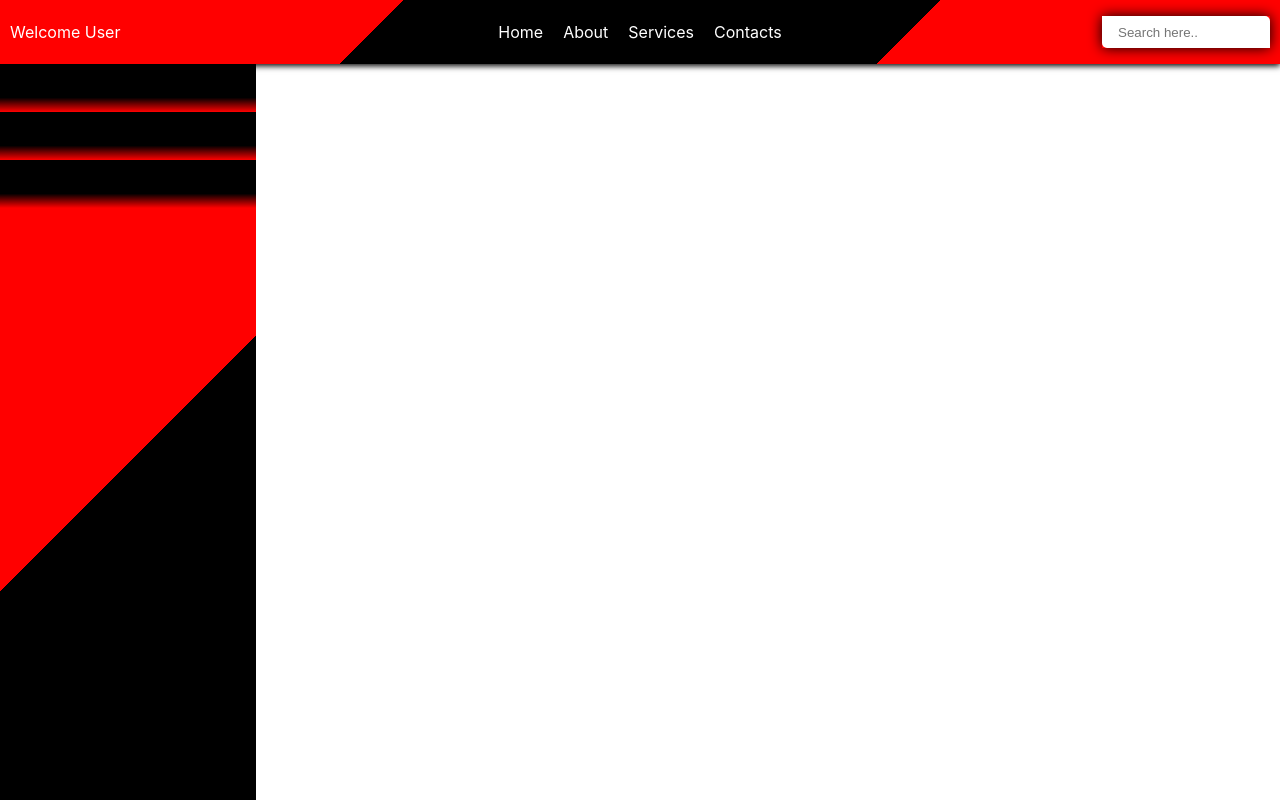
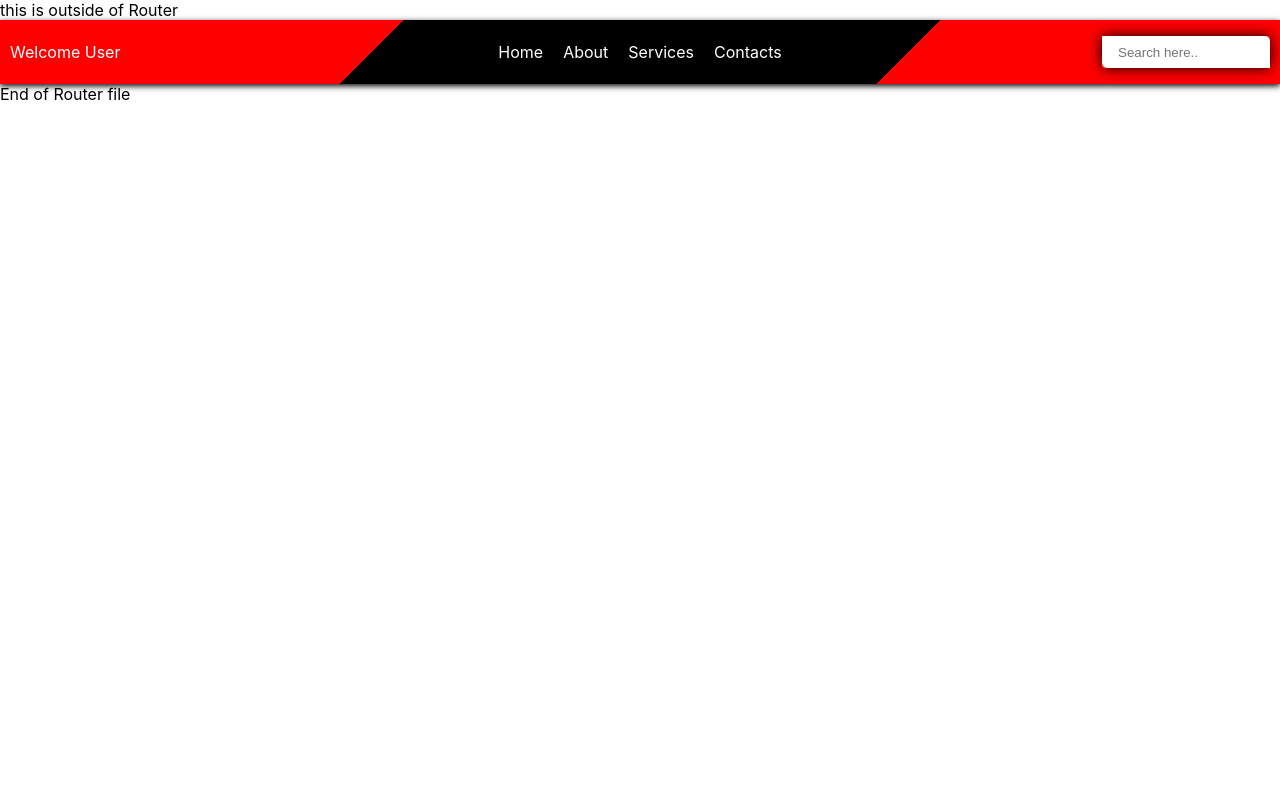
Before and after one commit to panchal-aman/Major_Website, a React (Create React App) app: page / in a window 1280 px wide. Built offline with nearby package versions, Linux system fonts and the light colour scheme.

Commit message:
First route Started

```diff
--- a/package.json
+++ b/package.json
@@ -8,6 +8,7 @@
     "@testing-library/user-event": "^13.5.0",
     "react": "^18.2.0",
     "react-dom": "^18.2.0",
+    "react-router-dom": "^6.14.1",
     "react-scripts": "5.0.1",
     "web-vitals": "^2.1.4"
   },
--- a/src/App.jsx
+++ b/src/App.jsx
@@ -1,15 +1,22 @@
-import logo from './logo.svg';
-import Navbar from './Component/NavBar/Navbar';
-import './App.css';
-import Sidebar from './Component/SideBar/Sidebar';
-import Article from './Component/Article/Article';
+import logo from "./logo.svg";
+import Navbar from "./Component/NavBar/Navbar";
+import "./App.css";
+import Sidebar from "./Component/SideBar/Sidebar";
+import Article from "./Component/Article/Article";
+import { Route, BrowserRouter as Router, Routes, Switch } from "react-router-dom";
 
 function App() {
   return (
     <>
-      <Navbar />
-      <Sidebar/>
-      <Article/>
+    this is outside of Router
+    <Router>
+      <Routes>
+        <Route path="/" element={<Navbar/>}></Route>
+        <Route path="/Sidebar" element={<Sidebar/>}></Route>
+        <Route path="/Article" element={<Article/>}></Route>
+      </Routes>
+    </Router>
+    End of Router file
     </>
   );
 }
--- a/src/Component/Article/Article.jsx
+++ b/src/Component/Article/Article.jsx
@@ -3,11 +3,12 @@ import Sidebar from '../SideBar/Sidebar';
 
 export default function Article() {
     const [data1, function1] = useState("Working");
-    console.log(Sidebar);
+    console.log("Article render......");
 
 
   return (
     <div>
+      this is Article
 
     </div>
   )
--- a/src/Component/NavBar/Navbar.jsx
+++ b/src/Component/NavBar/Navbar.jsx
@@ -12,6 +12,7 @@ export default function Navbar(props) {
         console.log(evee.timeStamp)
     }
 
+    console.log("Navbar render...........")
     return (
         <>
             <nav>
--- a/src/Component/SideBar/Sidebar.js
+++ b/src/Component/SideBar/Sidebar.jsx
@@ -7,6 +7,7 @@ export default function Sidebar() {
   // we can't set sideList by assignment method
 
 
+  console.log("Side bar Render.........")
 
   return (
     <aside>
```
Also changed, not shown: 1 other file (tests, documents, lock files or other folders).
